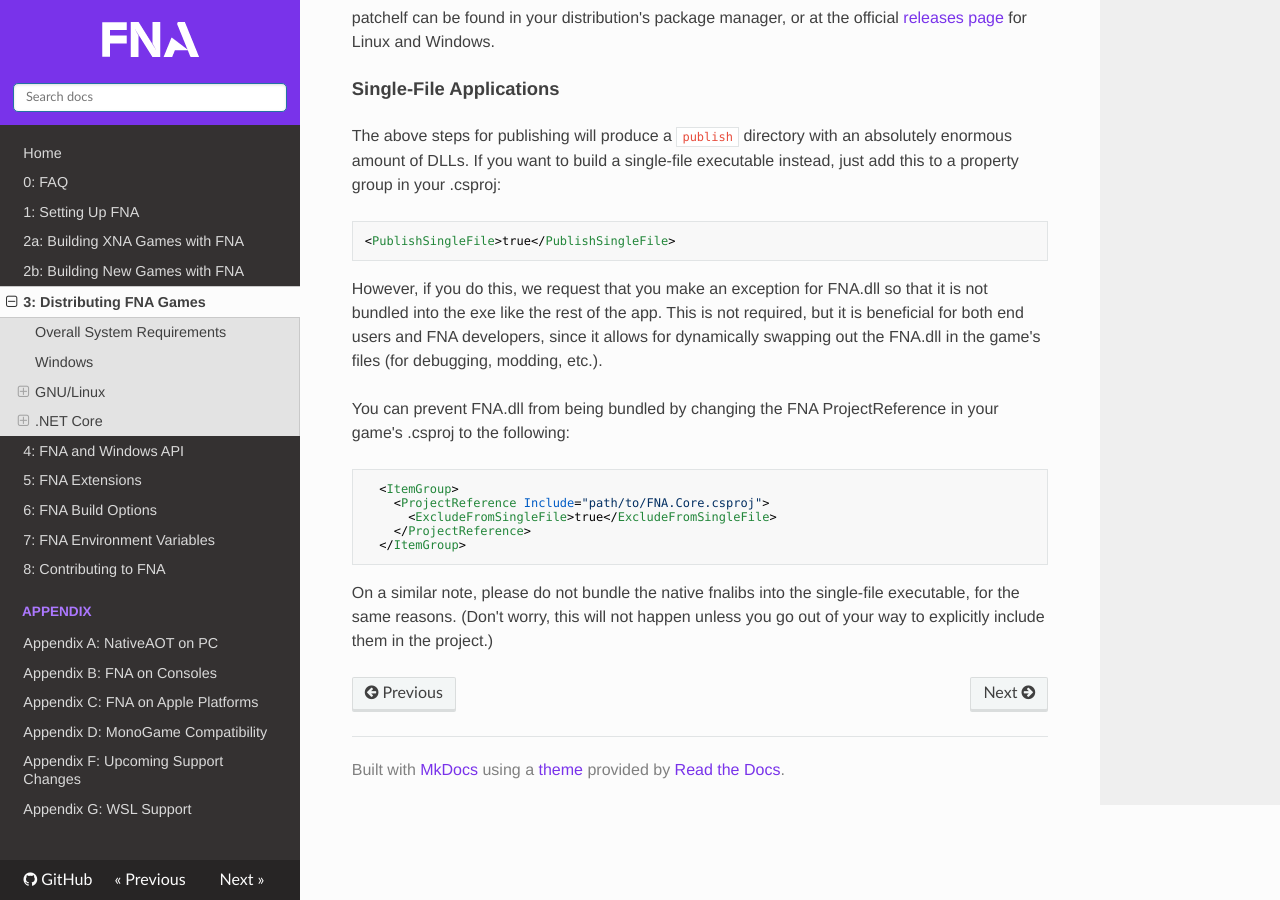
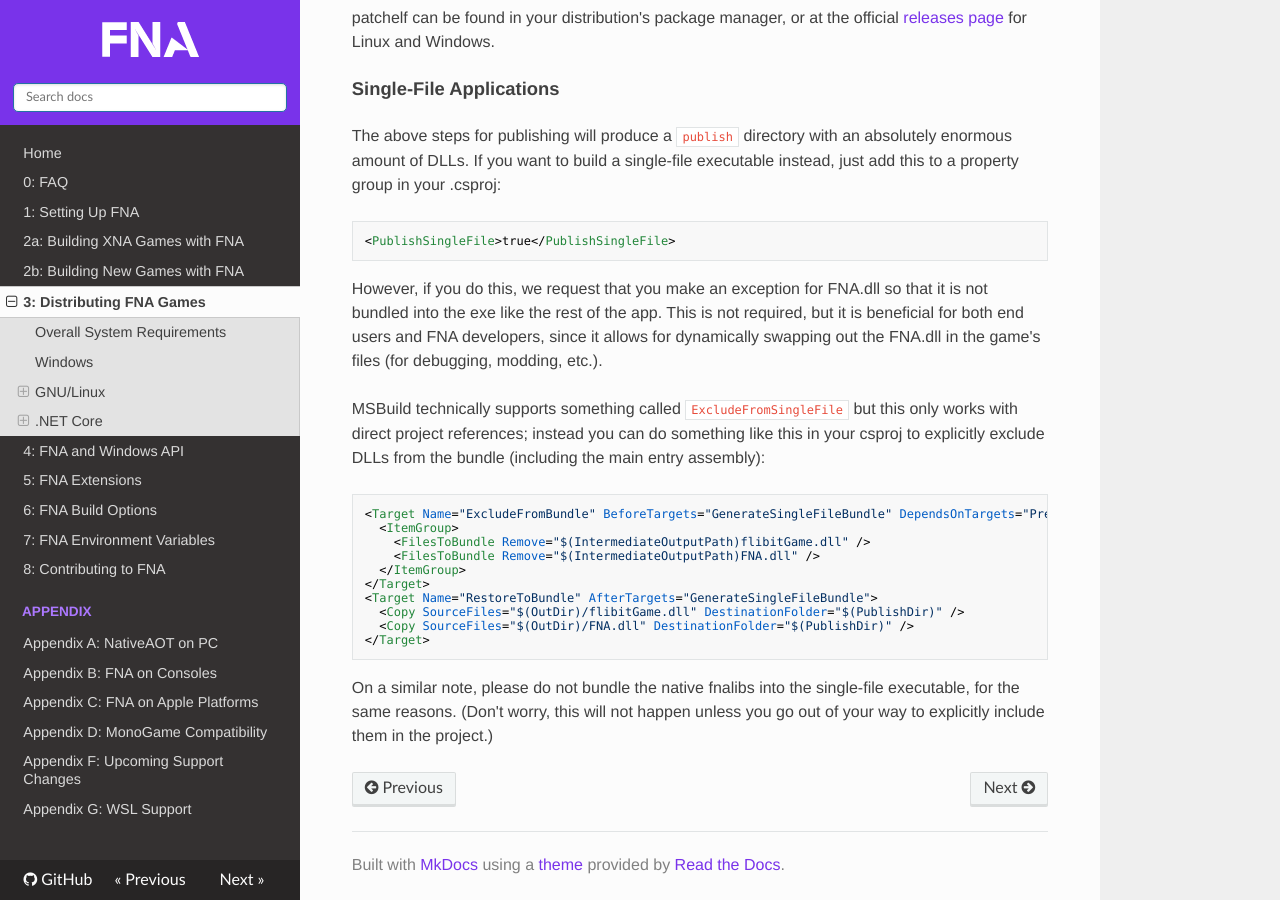
Before and after one commit to FNA-XNA/docs, an MkDocs documentation site: the page built from docs/3:-Distributing-FNA-Games.md, in a window 1280 px wide and 900 px high, scrolled down 3532 px. Built offline with MkDocs 1.6.1, drawn with Linux system fonts in a browser that asks for light colours; nearby versions of some CDN libraries.

Commit message:
Don't use ExcludeFromSingleFile for Core deployment

````diff
--- a/docs/3:-Distributing-FNA-Games.md
+++ b/docs/3:-Distributing-FNA-Games.md
@@ -137,13 +137,19 @@ The above steps for publishing will produce a `publish` directory with an absolu
 ```
 However, if you do this, we request that you make an exception for FNA.dll so that it is not bundled into the exe like the rest of the app. This is not required, but it is beneficial for both end users and FNA developers, since it allows for dynamically swapping out the FNA.dll in the game's files (for debugging, modding, etc.).
 
-You can prevent FNA.dll from being bundled by changing the FNA ProjectReference in your game's .csproj to the following:
+MSBuild technically supports something called `ExcludeFromSingleFile` but this only works with direct project references; instead you can do something like this in your csproj to explicitly exclude DLLs from the bundle (including the main entry assembly):
+
 ```xml
+<Target Name="ExcludeFromBundle" BeforeTargets="GenerateSingleFileBundle" DependsOnTargets="PrepareForBundle">
   <ItemGroup>
-    <ProjectReference Include="path/to/FNA.Core.csproj">
-      <ExcludeFromSingleFile>true</ExcludeFromSingleFile>
-    </ProjectReference>
+    <FilesToBundle Remove="$(IntermediateOutputPath)flibitGame.dll" />
+    <FilesToBundle Remove="$(IntermediateOutputPath)FNA.dll" />
   </ItemGroup>
+</Target>
+<Target Name="RestoreToBundle" AfterTargets="GenerateSingleFileBundle">
+  <Copy SourceFiles="$(OutDir)/flibitGame.dll" DestinationFolder="$(PublishDir)" />
+  <Copy SourceFiles="$(OutDir)/FNA.dll" DestinationFolder="$(PublishDir)" />
+</Target>
 ```
 
 On a similar note, please do not bundle the native fnalibs into the single-file executable, for the same reasons. (Don't worry, this will not happen unless you go out of your way to explicitly include them in the project.)
````
